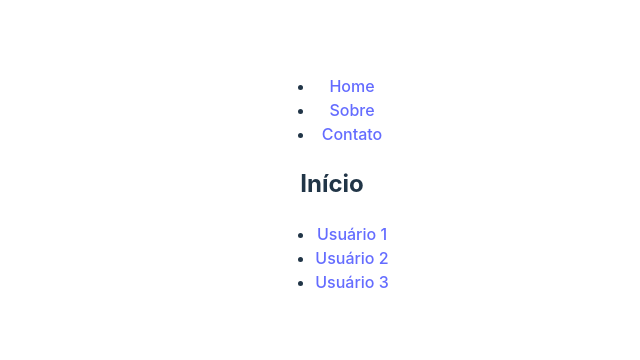
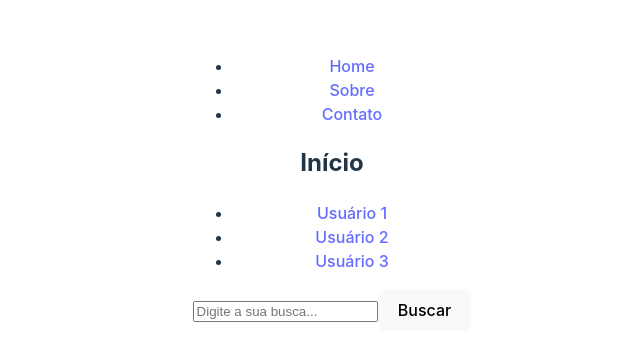
Before and after one commit to leojosants/udemy_desafios_de_reactjs_entrevistas_e_testes_tecnicos_secao_06, a React (Vite) app in the folder roteamento_e_navegacao/: page / in a window 1280 px wide. Shown: the part 216-576 px from the top of the page, without its empty margins (308-948 px from the left). Built offline with nearby package versions, Linux system fonts and the light colour scheme.

Commit message:
class 73 - exercise 28: route with query params solution

```diff
--- a/roteamento_e_navegacao/src/components/Home.jsx
+++ b/roteamento_e_navegacao/src/components/Home.jsx
@@ -1,4 +1,5 @@
 import { Link } from "react-router-dom";
+import SearchForm from "./SearchForm";
 
 const Home = () => {
     return (
@@ -19,6 +20,8 @@ const Home = () => {
                     <Link to={'/usuarios/3'}>Usuário 3</Link>
                 </li>
             </ul>
+
+            <SearchForm />
         </div>
     );
 };
--- /dev/null
+++ b/roteamento_e_navegacao/src/components/Search.jsx
@@ -0,0 +1,15 @@
+import { useSearchParams } from "react-router-dom";
+
+const Search = () => {
+    const [searchParams] = useSearchParams();
+    const query = searchParams.get('query');
+
+    return (
+        <div>
+            <h2>Resultados de busca para: {query}</h2>
+            <p>Aqui viria os itens da busca...</p>
+        </div>
+    );
+};
+
+export default Search;
--- /dev/null
+++ b/roteamento_e_navegacao/src/components/SearchForm.jsx
@@ -0,0 +1,26 @@
+import { useNavigate } from "react-router-dom";
+import { useState } from "react";
+
+const SearchForm = () => {
+    const [query, setQuery] = useState('');
+    const navigate = useNavigate();
+
+    const handleSubmit = (event) => {
+        event.preventDefault();
+        navigate(`/search?query=${query}`);
+    };
+
+    return (
+        <form onSubmit={handleSubmit}>
+            <input
+                type="text"
+                value={query}
+                onChange={(event) => setQuery(event.target.value)}
+                placeholder="Digite a sua busca..."
+            />
+            <button type="submit">Buscar</button>
+        </form>
+    );
+};
+
+export default SearchForm;
```
Also changed, not shown: roteamento_e_navegacao/src/main.jsx (+7 -0 lines), roteamento_e_navegacao/exercises/ex_28_route_with_query_params.txt (added).
